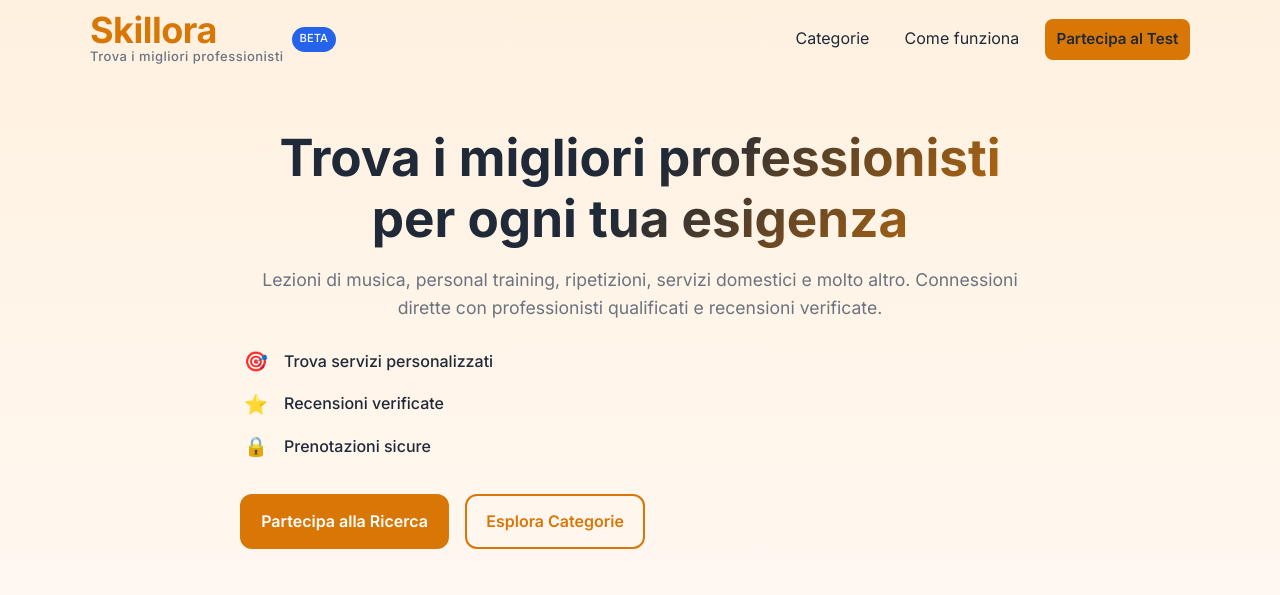
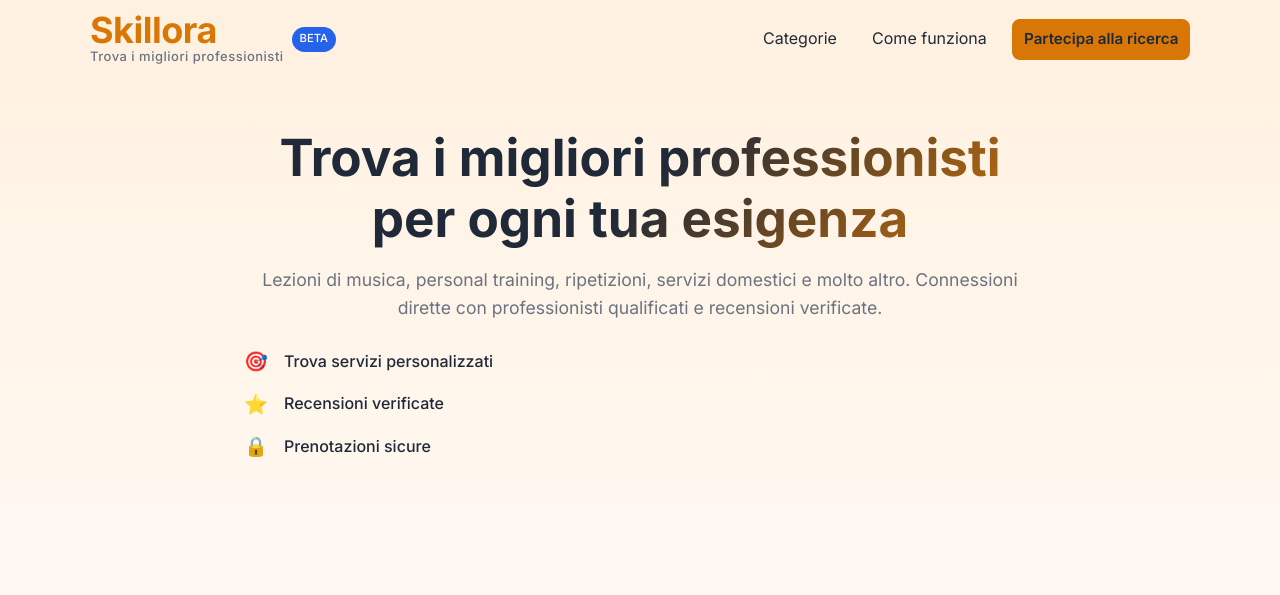
Before and after one commit to callasalvatore/skillora-landing, a plain HTML site: page index.html in a window 1280 px wide. Shown: the top 595 px of the page. Drawn offline with Linux system fonts and the light colour scheme.

Commit message:
Update index.html

```diff
--- a/index.html
+++ b/index.html
@@ -36,7 +36,7 @@
           <li><a href="#categories">Categorie</a></li>
           <li><a href="#how">Come funziona</a></li>
 
-          <li><a href="#signup" class="btn btn--small">Partecipa al Test</a></li>
+          <li><a href="#signup" class="btn btn--small">Partecipa alla ricerca</a></li>
         </ul>
       </nav>
     </div>
@@ -61,13 +61,6 @@
               <span>Prenotazioni sicure</span>
             </div>
           </div>
-
-          <div class="hero-cta">
-            <a href="#signup" class="btn btn--primary">Partecipa alla Ricerca</a>
-            <a href="#categories" class="btn btn--ghost">Esplora Categorie</a>
-          </div>
-        </div>
-
       </div>
     </section>
   </header>
```
